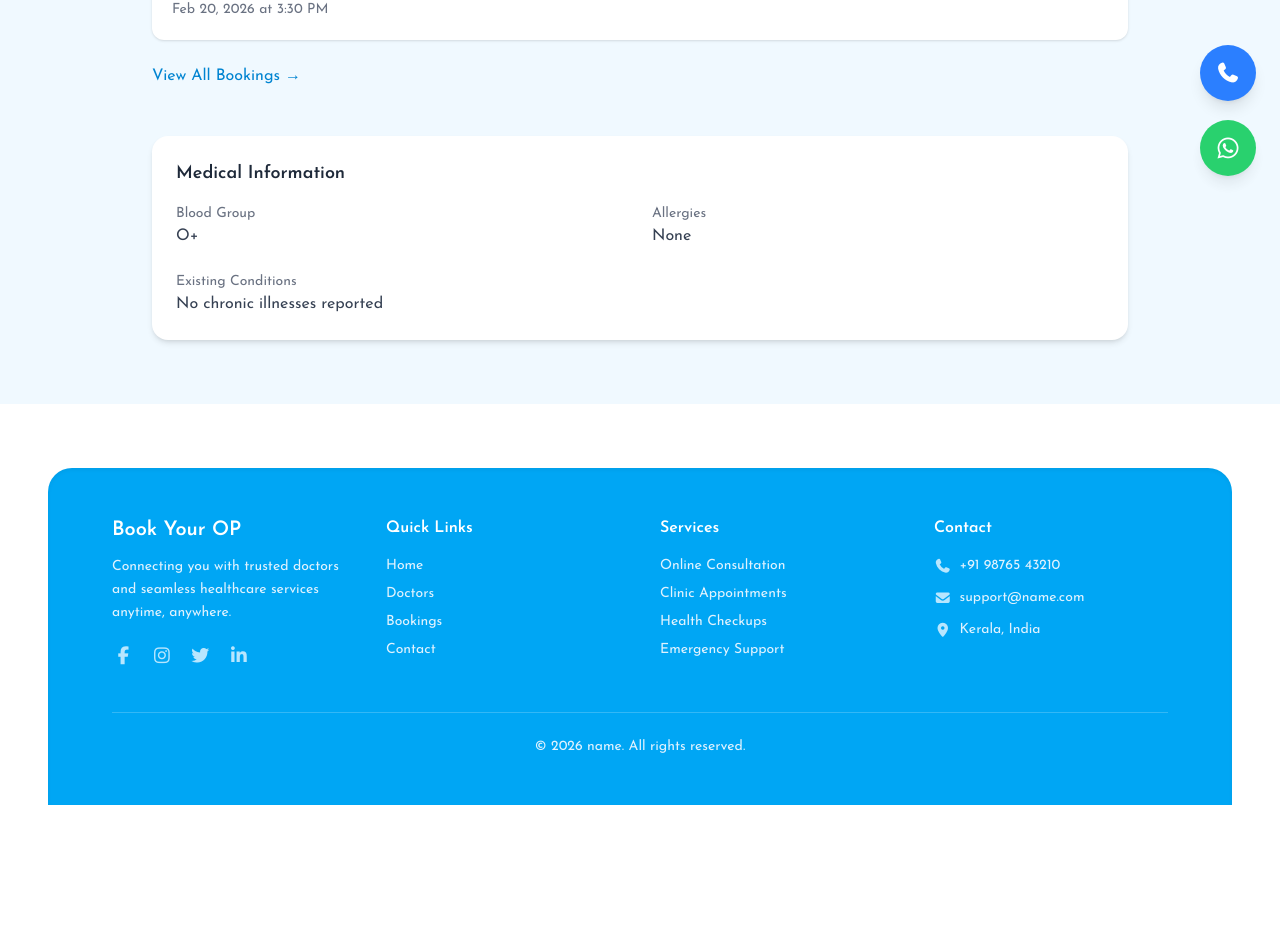
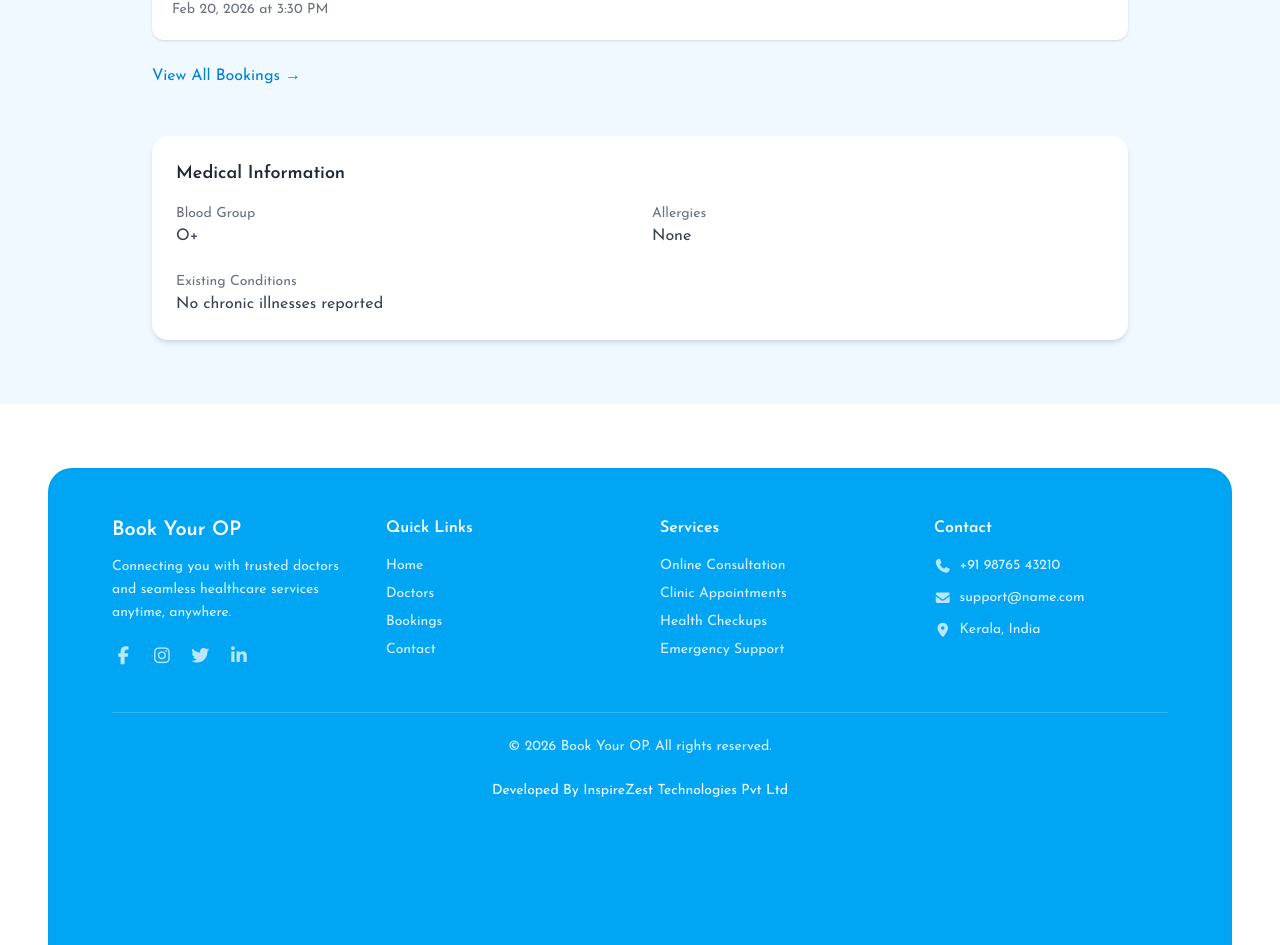
Before and after one commit to abhinavdeveloperiz/bookyourop, a React (Vite) app: page /profile in a window 1280 px wide. Shown: the part 600-1545 px from the top of the page. Before the commit the page ends 1405 px from the top, so only its background shows below. Built offline with nearby package versions, Linux system fonts and the light colour scheme.

Commit message:
final toady

```diff
--- a/src/App.jsx
+++ b/src/App.jsx
@@ -2,7 +2,7 @@ import { BrowserRouter, Routes, Route } from "react-router-dom";
 import Login from "./users_interface/login";
 import Home from "./users_interface/home";
 import DoctorDetails from "./users_interface/doctor_details";
-import FlotingButton from "./users_interface/components/FloatingContact"
+// import FlotingButton from "./users_interface/components/FloatingContact"
 import Doctors from "./users_interface/doctors";
 import Bookings from "./users_interface/bookings";
 import Contact from "./users_interface/contact";
@@ -11,12 +11,11 @@ import Footer from "./users_interface/components/Footer";
 import Navbar from "./users_interface/components/Navbar";
 import UserProfile from "./users_interface/userprofile";
 
-
 export default function App() {
   return (
     <BrowserRouter>
       <ScrollToTop />
-      <FlotingButton />
+      {/* <FlotingButton /> */}
       <Navbar />
 
       <Routes>
--- a/src/users_interface/components/FloatingContact.jsx
+++ b/src/users_interface/components/FloatingContact.jsx
@@ -1,7 +1,6 @@
 export default function FloatingContact() {
   return (
-    <div className="fixed bottom-6 right-6 flex flex-col gap-3 z-50">
-
+    <div className="fixed bottom-34 right-6 flex flex-col gap-3 z-50">
       {/* CALL BUTTON */}
       <a
         href="tel:+919999999999"
@@ -19,7 +18,6 @@ export default function FloatingContact() {
       >
         <i className="fab fa-whatsapp text-2xl"></i>
       </a>
-
     </div>
   );
 }
--- a/src/users_interface/components/Footer.jsx
+++ b/src/users_interface/components/Footer.jsx
@@ -2,7 +2,7 @@ import { Link } from "react-router-dom";
 
 export default function Footer() {
   return (
-    <footer className="bg-sky-500 mt-16 mx-6 md:mx-12 rounded-t-3xl shadow-inner text-white">
+    <footer className="bg-sky-500 mt-16 mx-4 md:mx-12 rounded-t-3xl shadow-inner text-white">
       <div className="max-w-7xl mx-auto px-6 md:px-12 lg:px-16 py-12">
         <div className="grid md:grid-cols-4 gap-10">
           {/* BRAND */}
@@ -88,7 +88,13 @@ export default function Footer() {
 
         {/* bottom line */}
         <div className="border-t border-white/20 mt-10 pt-6 text-center text-sky-100 text-sm">
-          © {new Date().getFullYear()} name. All rights reserved.
+          © {new Date().getFullYear()} Book Your OP. All rights reserved.
+        </div>
+        <div className="mb-24 pt-6 text-center text-white text-sm">
+          Developed By{" "}
+          <a href="https://www.inspirezesttechnologies.com/" target="_blank">
+            InspireZest Technologies Pvt Ltd
+          </a>
         </div>
       </div>
     </footer>
--- a/src/users_interface/components/Navbar.jsx
+++ b/src/users_interface/components/Navbar.jsx
@@ -148,7 +148,6 @@ export default function Navbar() {
         </div>
       </nav>
 
-      {/* ── MOBILE TOP BAR (logo only) ── */}
       {/* ── MOBILE TOP BAR ── */}
       <header className="md:hidden sticky top-0 z-50 bg-white/90 backdrop-blur-md shadow-sm flex items-center justify-between px-4 py-3">
         {/* Back Button */}
@@ -178,7 +177,6 @@ export default function Navbar() {
           />
         </Link>
 
-        {/* Spacer (keeps logo centered) */}
         <div className="w-8"></div>
       </header>
 
```
